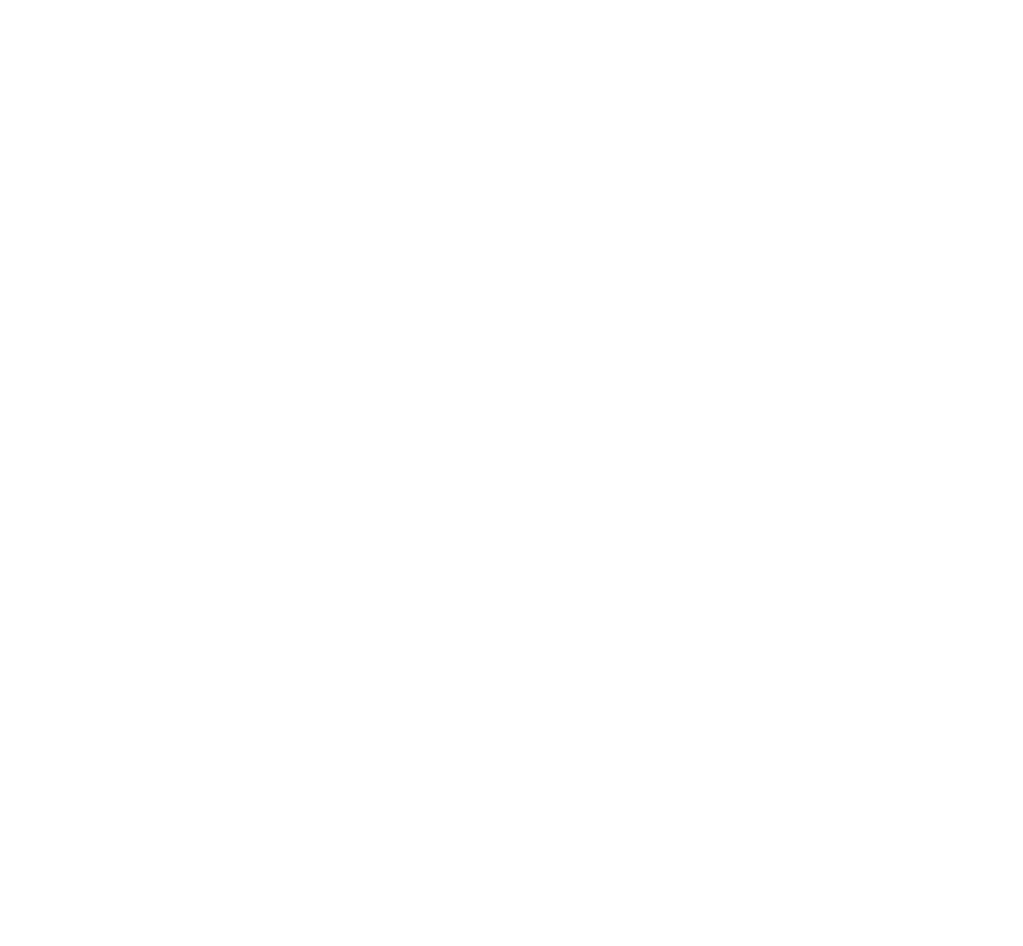
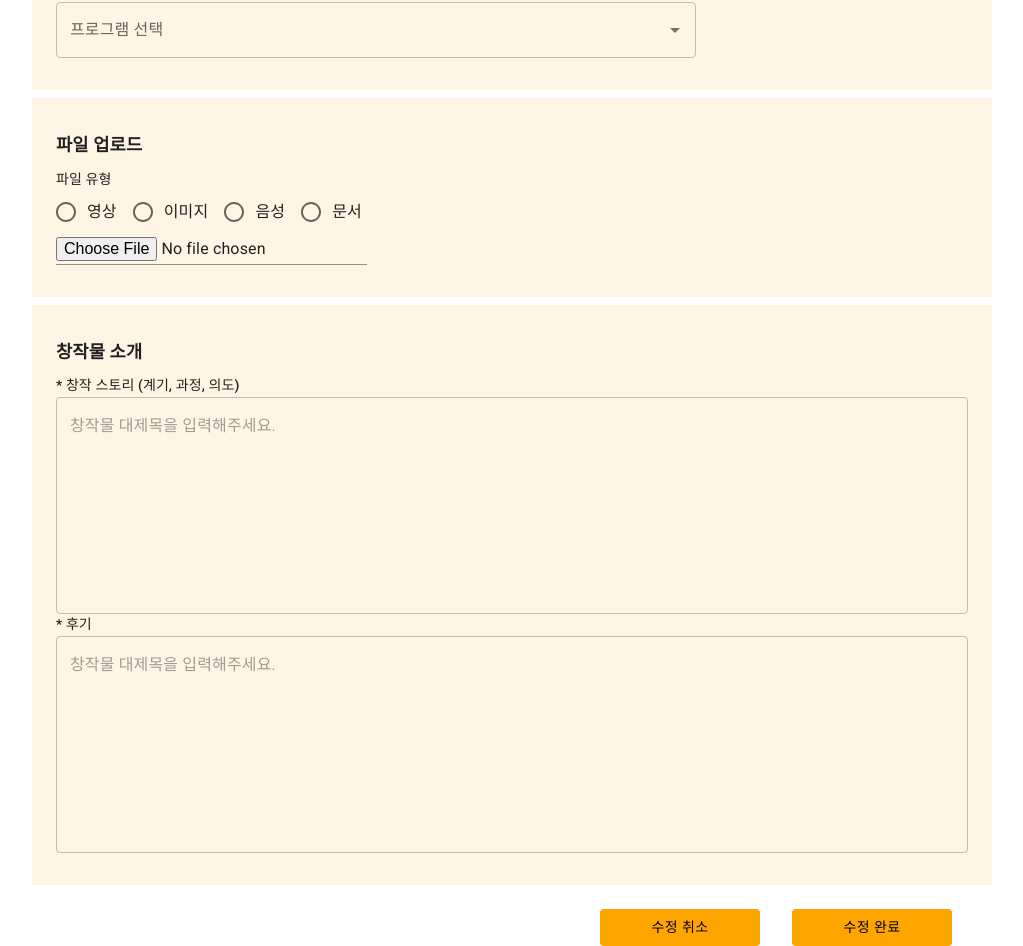
Before and after one commit to No-Devides-Found/digiteo-frontend, a React (Create React App) app: page /editpractice in a window 1280 px wide. Shown: the part 350-1296 px from the top of the page, without its empty margins (128-1151 px from the left). Before the commit the page ends 800 px from the top, so only its background shows below. Built offline with nearby package versions, Linux system fonts and the light colour scheme.

Commit message:
창작마루 수정페이지

```diff
--- a/src/App.js
+++ b/src/App.js
@@ -2,9 +2,13 @@ import "./App.css";
 import { Routes, Route } from "react-router-dom";
 
 import { Home, Signin, Signup } from "./pages";
+import  PracticeHome  from "./pages/Practice/PracticeHome";
+import  PracticeList  from "./pages/Practice/PracticeList";
 import { Header, NavBar } from "./components";
-
-
+import PostPractice from './pages/Practice/pages/PostPractice';
+import Practice from './pages/Practice/pages/Practice';
+import DetailedPractice from './pages/Practice/pages/DetailedPractice';
+import EditPractice from './pages/Practice/pages/EditPractice';
 
 function App() {
   return (
@@ -17,6 +21,13 @@ function App() {
         <Route path="signin" element={<Signin />} />
         <Route path="signup" element={<Signup />} />
         <Route path="*" element={<p>Path not resolved</p>} />
+
+        <Route path="practicehome" element={<PracticeHome/>}/>
+        <Route path="practicelist" element={<PracticeList/>}/>
+        <Route path="postpractice" element={<PostPractice/>}/>
+        <Route path="detailedpractice" element={<DetailedPractice/>}/>
+        <Route path="practice" element={<Practice/>}/>
+        <Route path="editpractice" element={<EditPractice/>}/>
       </Routes>
     </div>
   );
--- a/src/components/Comments/Comments.jsx
+++ b/src/components/Comments/Comments.jsx
@@ -1,7 +1,6 @@
 import * as React from 'react';
 
-import {Box, Button, FormControl, FormLabel, TextField, IconButton,
-  Menu,  MenuItem} from '@mui/material';
+import {Box, Button, FormControl,  TextField, } from '@mui/material';
 
 
 
--- a/src/components/NavBar/NavBar.js
+++ b/src/components/NavBar/NavBar.js
@@ -65,14 +65,14 @@ export default function NavBar() {
             <Link to=
             {
               index === 0
-               ? "/"
+               ? ""
                : index === 1
-               ? "/"
+               ? ""
                : index === 2
-               ? "/practicehome"
+               ? "practicehome"
                : index === 3
-               ? "/"
-               : "/"
+               ? ""
+               : ""
             } >
               <NavMenu
                 name={
--- a/src/pages/Practice/ListTemplate.jsx
+++ b/src/pages/Practice/ListTemplate.jsx
@@ -81,6 +81,10 @@ function ListTemplate () {
           <PostButton type="button" href="/postpractice">
               창작물 올리기
           </PostButton>
+          <StyledGrid xs={12} style={{marginTop:'2rem'}}>
+           <Paginations />
+          </StyledGrid>
+
         </Grid>
 
       </StyledBox>
--- a/src/pages/Practice/PracticeHome.jsx
+++ b/src/pages/Practice/PracticeHome.jsx
@@ -32,7 +32,7 @@ const TitleTypography = styled(Typography)({
 })
 
 
-export default function PracticeHome() {
+const PracticeHome = () => {
   const navigate = useNavigate();
 
   const onClick=(e)=>{
@@ -85,3 +85,5 @@ export default function PracticeHome() {
     </MainBox>
   );
 }
+
+export default PracticeHome;
--- a/src/pages/Practice/pages/EditPractice.jsx
+++ b/src/pages/Practice/pages/EditPractice.jsx
@@ -0,0 +1,160 @@
+import React, {useState} from 'react';
+import { useNavigate } from 'react-router-dom';
+import axios from 'axios';
+
+import Tags from './../../../components/Tags/Tags'
+
+import { styled } from "@mui/material/styles";
+
+
+import {
+  Typography,
+  Input,
+  TextField,
+  Box,
+  Container,
+  Button,
+  Radio,
+  RadioGroup,
+  FormControlLabel,
+} from '@mui/material';
+
+const StyledContainer = styled(Container)({
+  width: '60rem',
+  backgroundColor: '#FFF5E5',
+  padding: '2rem',
+  marginBottom:'0.5rem',
+  height:'fit-content',
+});
+
+const Subtitle = styled(Typography)({
+  marginBottom: '0.5rem',
+  fontSize:'1.1rem',
+  fontWeight:'bold',
+});
+
+const StyledButton = styled(Button)({
+  backgroundColor: 'orange',
+  width: '10rem',
+  color: 'black',
+  margin: '1rem',
+  float: 'right',
+  textAlign: 'center',
+});
+const ButtonContainer = styled(Container)({
+  width: '60rem',
+})
+
+
+function EditPractice () {
+
+  const navigate = useNavigate();
+  const [practice, setPractice] = useState({
+    title: '',
+    createdBy: '',
+    tags: [],
+    type: '',
+    file: '',
+    story: '',
+    review: '',
+  });
+
+  const { title, createdBy,  tags, type, file, story, review } = practice; //비구조화 할당
+
+  const onChange = (event) => {
+    const { value, name } = event.target;
+
+    setPractice((prevPractice) => ({
+      ...prevPractice,
+      [name]: name === 'tags' ? value.split(',') : value,
+  }));
+
+  };
+
+  const editComplete= async () => {
+    console.log(practice)
+    navigate(`/practice`, {
+      state: practice, //전체 'practice'객체 전달
+    });
+    //practice 객체를 보냄
+    // await axios.post('/practicelist', practice).then((res) => {
+    //   alert('등록되었습니다.');
+    //   navigate('/practicelist/:idx');
+    // });
+  };
+  //작성 취소
+  const backToList = () => {
+    navigate('/practicelist');
+  };
+
+
+  const programs = [
+    '프로그램명1',
+    '프로그램명2',
+    '프로그램명3',
+    '프로그램명4',
+    '프로그램명5',
+    '프로그램명6',
+    '프로그램명7',
+  ];
+
+  return (
+    <Container>
+
+      <Typography variant="h4" align="center" gutterBottom>
+        창작물 수정 페이지
+      </Typography>
+
+      <Box type='form'>
+
+        <StyledContainer>
+          <Subtitle variant='subtitle1'>창작물 대제목</Subtitle>
+          <TextField id="outlined-basic" name='title' value={title} onChange={onChange} sx={{width:'100%'}} variant="outlined" placeholder='창작물 대제목을 입력해주세요.'/>
+        </StyledContainer>
+
+        <StyledContainer>
+        <Subtitle variant='subtitle1'>태그</Subtitle>
+          <Tags programs={programs} tags={practice.tags} setPractice={setPractice}/>
+        </StyledContainer>
+
+        <StyledContainer >
+         <Subtitle variant="subtitle1" >파일 업로드</Subtitle>
+            <Typography variant="subtitle2">파일 유형</Typography>
+              <RadioGroup
+                row
+                aria-labelledby="demo-row-radio-buttons-group-label"
+                name="row-radio-buttons-group"
+              >
+                <FormControlLabel name='type' value="video" onChange={onChange} control={<Radio />} label="영상" />
+                <FormControlLabel name='type' value="img" onChange={onChange} control={<Radio />} label="이미지" />
+                <FormControlLabel name='type' value="voice" onChange={onChange} control={<Radio />} label="음성" />
+                <FormControlLabel  name='type' value="text" onChange={onChange} control={<Radio />} label="문서" />
+              </RadioGroup>
+              <Input type="file" ></Input>
+
+        </StyledContainer>
+
+
+        <StyledContainer>
+        <Subtitle variant='subtitle1'>창작물 소개</Subtitle>
+          <Typography variant='subtitle2'>* 창작 스토리 {'('}계기, 과정, 의도{')'}</Typography>
+            <TextField name='story' value={story} onChange={onChange} sx={{width:'100%'}} multiline rows={8} id="outlined-basic" variant="outlined" placeholder='창작물 대제목을 입력해주세요.'/>
+
+          <Typography variant='subtitle2'>* 후기</Typography>
+            <TextField name='review' value={review} onChange={onChange} sx={{width:'100%'}} multiline rows={8} id="outlined-basic" variant="outlined" placeholder='창작물 대제목을 입력해주세요.'/>
+
+        </StyledContainer>
+
+        <ButtonContainer>
+          <StyledButton type="submit" onClick={editComplete}>수정 완료</StyledButton>
+          <StyledButton type="button" onClick={backToList}>수정 취소</StyledButton>
+        </ButtonContainer>
+
+
+      </Box>
+    </Container>
+
+  );
+};
+
+export default EditPractice;
--- a/src/pages/Practice/pages/Practice.jsx
+++ b/src/pages/Practice/pages/Practice.jsx
@@ -1,6 +1,8 @@
 import React from 'react';
-import { useLocation } from 'react-router-dom';
-import {Box, Button, ToggleButton, Grid, Container, Typography, TextField, Avatar, Stack} from '@mui/material';
+import { useLocation, useNavigate  } from 'react-router-dom';
+
+
+import { Button, Grid, Container, Typography, TextField, Avatar, Stack} from '@mui/material';
 import { styled } from "@mui/material/styles";
 import Chips from '../../../components/Chips/Chips';
 
@@ -11,60 +13,21 @@ import Checkbox from '@mui/material/Checkbox';
 import FavoriteBorder from '@mui/icons-material/FavoriteBorder';
 import Favorite from '@mui/icons-material/Favorite';
 
-const label = { inputProps: { 'aria-label': 'Checkbox demo' } };
-
-//{ idx, title, tags, createdBy, type, story, review }
-const StyledContainer = styled(Container)({
-  width: '60rem',
-  backgroundColor: '#FFF5E5',
-  padding: '2rem',
-  marginBottom:'0.5rem',
-  height:'fit-content',
-
-});
-const ButtonContainer=styled(Container)({
-  width: '60rem',
-  padding:'0',
-  marginBottom:'0.5rem',
-  textAlign:'right',
-
-})
-const UpperButton=styled(Button)({
-  backgroundColor:'orange',
-  margin: '0 0.3rem',
-})
-const Subtitle = styled(Typography)({
-  marginBottom: '0.5rem',
-  fontSize:'1.1rem',
-  fontWeight:'bold',
-});
-
-const StyledTextField = styled(TextField)(({ theme }) => ({
-  rows: '8',
-  "& .MuiInputBase-input:read-only": {
-    color: "black", // 뚜렷한 블랙으로 글자색 변경
-
-  },
-  "& .MuiOutlinedInput-root": {
-    "&:hover .MuiOutlinedInput-notchedOutline": {
-      borderColor: 'grey',
-    },
-    "&.Mui-focused .MuiOutlinedInput-notchedOutline": {
-      borderColor: 'grey',
-    },
-  },
-}));
-
-
-function Practice() {
+const Practice = ({idx, title, type, tags, story, review, createdBy}) => {
   const location = useLocation();
   const practice = location.state;
+
+  const navigate = useNavigate();
+  const gotoEdit = (e) => {
+    navigate(`/editpractice`);
+  }
 
   return (
     <Container>
       <ButtonContainer>
+        {/* 작성자만 보이는 버튼으로 해야 함 */}
         <UpperButton>삭제하기</UpperButton>
-        <UpperButton>수정하기</UpperButton>
+        <UpperButton onClick={gotoEdit}>수정하기</UpperButton>
       </ButtonContainer>
 
       <StyledContainer>
@@ -128,3 +91,50 @@ function Practice() {
 };
 
 export default Practice;
+
+
+
+
+const label = { inputProps: { 'aria-label': 'Checkbox demo' } };
+
+//{ idx, title, tags, createdBy, type, story, review }
+const StyledContainer = styled(Container)({
+  width: '60rem',
+  backgroundColor: '#FFF5E5',
+  padding: '2rem',
+  marginBottom:'0.5rem',
+  height:'fit-content',
+
+});
+const ButtonContainer=styled(Container)({
+  width: '60rem',
+  padding:'0',
+  marginBottom:'0.5rem',
+  textAlign:'right',
+
+})
+const UpperButton=styled(Button)({
+  backgroundColor:'orange',
+  margin: '0 0.3rem',
+})
+const Subtitle = styled(Typography)({
+  marginBottom: '0.5rem',
+  fontSize:'1.1rem',
+  fontWeight:'bold',
+});
+
+const StyledTextField = styled(TextField)(({ theme }) => ({
+  rows: '8',
+  "& .MuiInputBase-input:read-only": {
+    color: "black", // 뚜렷한 블랙으로 글자색 변경
+
+  },
+  "& .MuiOutlinedInput-root": {
+    "&:hover .MuiOutlinedInput-notchedOutline": {
+      borderColor: 'grey',
+    },
+    "&.Mui-focused .MuiOutlinedInput-notchedOutline": {
+      borderColor: 'grey',
+    },
+  },
+}));
```
Also changed, not shown: src/components/Tags/Tags.jsx (+3 -4 lines), src/pages/Practice/CreationTemplate.jsx (+2 -9 lines), src/pages/Practice/PracticeList.jsx (+3 -11 lines), src/pages/Practice/pages/PostPractice.jsx (+3 -6 lines).
